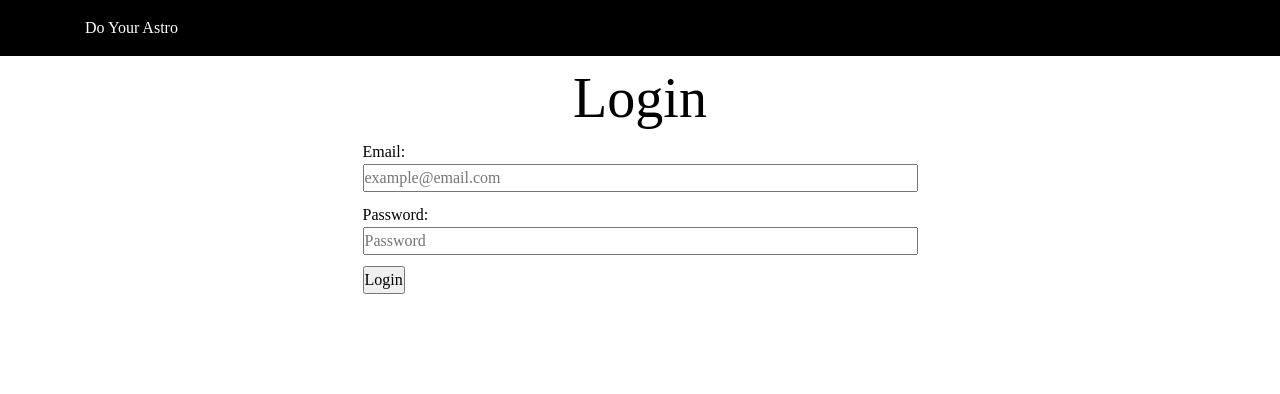
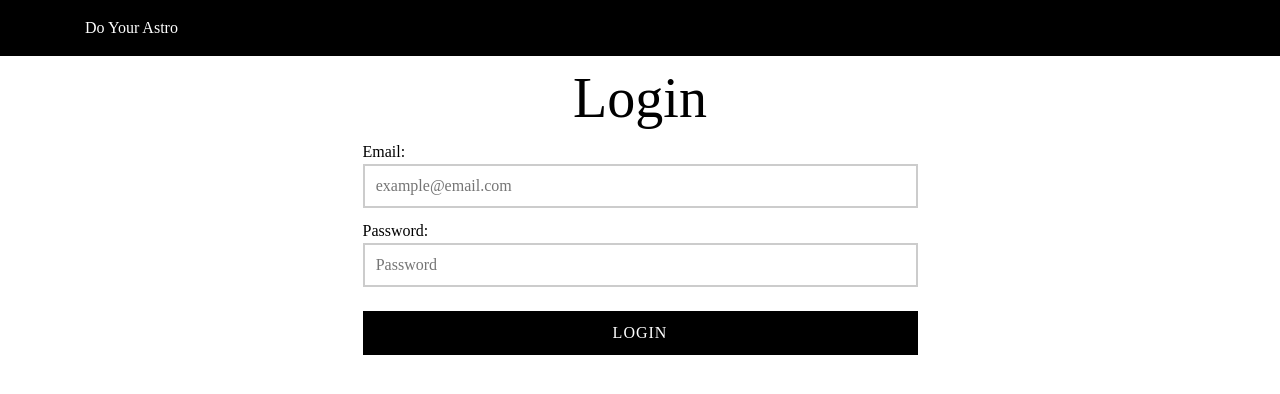
Before and after one commit to maharjansuren37/do-your-astro-v1, a React (Create React App) app in the folder client/: page /admin/login in a window 1280 px wide. Shown: the top 394 px of the page. Built offline with nearby package versions, Linux system fonts and the light colour scheme.

Commit message:
updated login form styles

```diff
--- a/client/src/components/LoginForm.js
+++ b/client/src/components/LoginForm.js
@@ -64,7 +64,7 @@ export default function LoginForm() {
                                 required />
                         </div>
                         <div>
-                            <button type="submit">Login</button>
+                            <button className="btn btn-login" type="submit">Login</button>
                         </div>
                     </form>
                 </div>
--- a/client/src/scss/components/_login-form.scss
+++ b/client/src/scss/components/_login-form.scss
@@ -1,3 +1,14 @@
+input {
+    border: 2px solid #ccc;
+    outline: none;
+    padding: .5rem .7rem;
+    transition: 0.5s;
+}
+
+input:focus {
+    border: 2px solid #000;
+}
+
 .login-form {
     width: 50%;
     margin-inline: auto;
@@ -10,3 +21,33 @@
 .form-control {
     width: 100%;
 }
+
+.btn-login {
+    margin-top: 1.5rem;
+    display: block;
+    width: 100%;
+    background-color: #000;
+    color: #fff;
+    border: 2px solid black;
+    text-transform: uppercase;
+    letter-spacing: 1px;
+    transition: background-color 0.3s ease-in-out;
+}
+
+.btn-login:hover {
+    border: 2px solid #000;
+    background-color: #000;
+    color: #fff;
+    opacity: 0.9;
+}
+
+.btn-login:focus {
+    outline-style: solid;
+    outline-color: #ccc;
+}
+
+@media screen and (max-width: 575px) {
+    .login-form {
+        width: 100%;
+    }
+}
```
